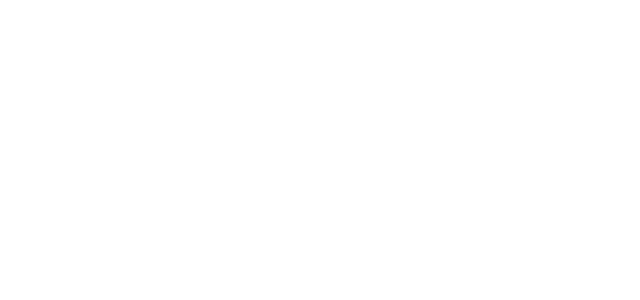
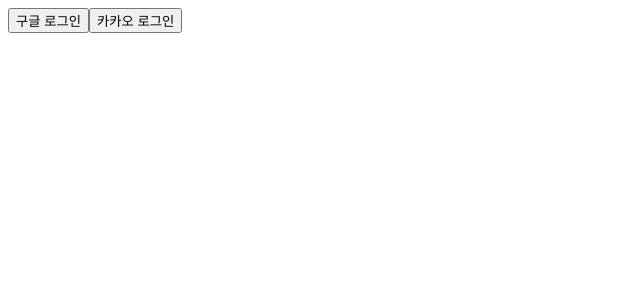
Before and after one commit to iamodh/api-test, a React (Vite) app: page /login in a window 1280 px wide. Before the commit this address had no page. Shown: the top 300 px of the page, without its empty margins (0-640 px from the left). Built offline with nearby package versions, Linux system fonts and the light colour scheme.

Commit message:
test social login kakao, google

```diff
--- a/src/App.jsx
+++ b/src/App.jsx
@@ -1,12 +1,14 @@
 import { Route, Routes } from "react-router-dom";
 import Home from "./Home";
 import Weather from "./Weather";
+import Login from "./LoginPage";
 
 export default function App() {
   return (
     <Routes>
       <Route path="/" element={<Home />} />
       <Route path="/weather" element={<Weather />} />
+      <Route path="/login" element={<Login />} />
     </Routes>
   );
 }
--- a/src/Home.jsx
+++ b/src/Home.jsx
@@ -20,6 +20,13 @@
 
   return (
     <>
+      <header>
+        <h1>DATA</h1>
+        <Link to="/weather">Weather</Link>
+        <h1>Login</h1>
+        <Link to="/login">Login</Link>
+      </header>
+      ;
       <ul>
         {list.map((business) => (
           <li key={business.id}>{business.business_name}</li>
@@ -56,11 +63,6 @@
 // if (isLoading) return <div>Loading...</div>;
 // if (isError) return <div>Error: {error.message}</div>;
 
-/* <header>
-        <h1>DATA</h1>
-        <Link to="/weather">Weather</Link>
-      </header> */
-
 /* {isLoading ? (
         "Loading..."
       ) : (
--- /dev/null
+++ b/src/LoginPage.jsx
@@ -0,0 +1,78 @@
+import { Link } from "react-router-dom";
+import supabase from "../libs/getSupabase";
+import { useState, useEffect } from "react";
+
+export default function Login() {
+  const [isLoggedIn, setIsLoggedIn] = useState(false);
+  const [loggedUser, setLoggedUser] = useState(null);
+
+  async function googleLogin() {
+    let { data, error } = await supabase.auth.signInWithOAuth({
+      provider: "google",
+      options: {
+        redirectTo: "http://localhost:5173/login",
+      },
+    });
+    if (error) console.log(error);
+  }
+  async function kakaoLogin() {
+    let { data, error } = await supabase.auth.signInWithOAuth({
+      provider: "kakao",
+      options: {
+        redirectTo: "http://localhost:5173/login",
+      },
+    });
+    if (error) console.log(error);
+  }
+
+  async function checkLogin() {
+    const authInfo = await supabase.auth.getSession();
+    ``;
+    const session = authInfo.data.session;
+    if (session) {
+      const {
+        data: { user },
+      } = await supabase.auth.getUser();
+      setLoggedUser(user);
+    }
+    console.log(loggedUser);
+    setIsLoggedIn(!!session);
+  }
+
+  async function signOut() {
+    const { error } = await supabase.auth.signOut();
+    checkLogin();
+  }
+
+  useEffect(() => {
+    checkLogin();
+  }, []);
+  return (
+    <>
+      <div className="login-box">
+        {!isLoggedIn && (
+          <>
+            <button className="google" onClick={googleLogin}>
+              구글 로그인
+            </button>
+            <button className="kakao" onClick={kakaoLogin}>
+              카카오 로그인
+            </button>
+          </>
+        )}
+        {isLoggedIn && (
+          <>
+            <button className="logOut" onClick={signOut}>
+              로그아웃
+            </button>
+            <div>
+              <img src={loggedUser.user_metadata.avatar_url} alt="avatar" />
+              <p>user name : {loggedUser.user_metadata.full_name}</p>
+              <p>user email : {loggedUser.user_metadata.email}</p>
+            </div>
+          </>
+        )}
+      </div>
+    </>
+  );
+}
```
